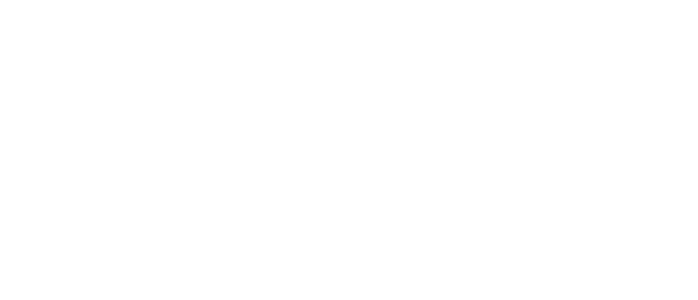
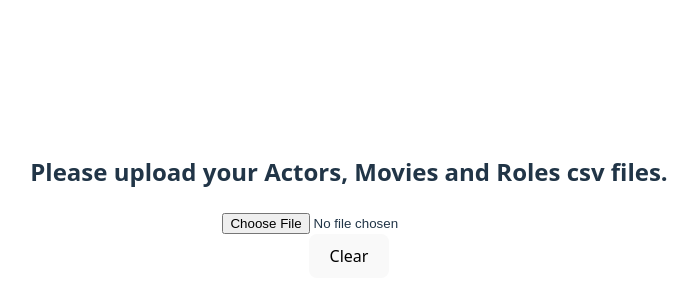
Before and after one commit to desislava-m/movie-casting-analyzer-app, a React (Vite) app: page / in a window 1280 px wide. Shown: the part 194-494 px from the top of the page, without its empty margins (291-989 px from the left). Built offline with nearby package versions, Linux system fonts and the light colour scheme.

Commit message:
Creating FileUploader component to handle csv parsing

```diff
--- a/package.json
+++ b/package.json
@@ -11,7 +11,8 @@
   },
   "dependencies": {
     "react": "^19.1.0",
-    "react-dom": "^19.1.0"
+    "react-dom": "^19.1.0",
+    "react-router-dom": "^7.7.1"
   },
   "devDependencies": {
     "@eslint/js": "^9.25.0",
--- a/src/App.jsx
+++ b/src/App.jsx
@@ -1,6 +1,7 @@
 import './App.css';
 import { BrowserRouter, Routes, Route, NavLink } from 'react-router-dom';
 import DataProvider from './context/DataContext';
+import FileUploader from './components/FileUploader';
 
 function App() {
 
@@ -8,7 +9,7 @@
     <DataProvider>
       <BrowserRouter>
         <Routes>
-              <Route path='/' />
+              <Route path='/' element ={<FileUploader />}/>
               <Route path=''  />
               <Route path=''/>
             </Routes>
--- /dev/null
+++ b/src/components/FileUploader.jsx
@@ -0,0 +1,70 @@
+import { useContext, useState } from "react"
+import { DataContext } from "../context/DataContext"
+
+export default function FileUploader() {
+
+const { roles, setRoles, actors, setActors, movies, setMovies } = useContext(DataContext);
+const [ error, setError ] = useState('');
+const [ fileHeader, setFileHeader ] = useState([]);
+
+function parseCsv(text) {
+  try {
+    const lines = text.trim().split("\n");
+    const headers = lines[0].split(",");
+    const lowCaseHeader = headers.map(h => h.trim().toLowerCase());
+    setFileHeader(lowCaseHeader);
+    const rows = lines.slice(1);
+    const result = rows.map((row) => {
+      const elementsInRow = row.split(",");
+      const obj = {};
+      headers.forEach((header, index) => {
+        obj[header] = elementsInRow[index]?.trim() || "";
+      });
+
+      return obj;
+    });
+
+    return result;
+  } catch (err) {
+    setError("Error parsing file");
+  }
+}
+
+
+function handleFileUpload(e) {
+    const file = e.target.files[0];
+
+    if(!file) return;
+
+    const reader = new FileReader();
+    reader.onload = (event) => {
+        const parsed = parseCsv(event.target.result);
+
+        if (fileHeader.includes("birthdate")) {
+            setActors(parsed);
+
+        }else if (fileHeader.includes("title")) {
+            setMovies(parsed);
+
+        }else if (fileHeader.includes("rolename")) {
+            setRoles(parsed);
+
+        }else {
+            setError("Unknown file type")
+        }
+    }
+    reader.readAsText(file);
+
+}
+
+    return (
+        <>
+            <div>
+                <h2>Please upload your Actors, Movies and Roles csv files.</h2>
+                <input type="file" accept=".csv" onChange={handleFileUpload} />
+            </div>
+
+            <button>Clear</button>
+        </>
+    )
+}
```
Also changed, not shown: 1 other file (tests, documents, lock files or other folders).
